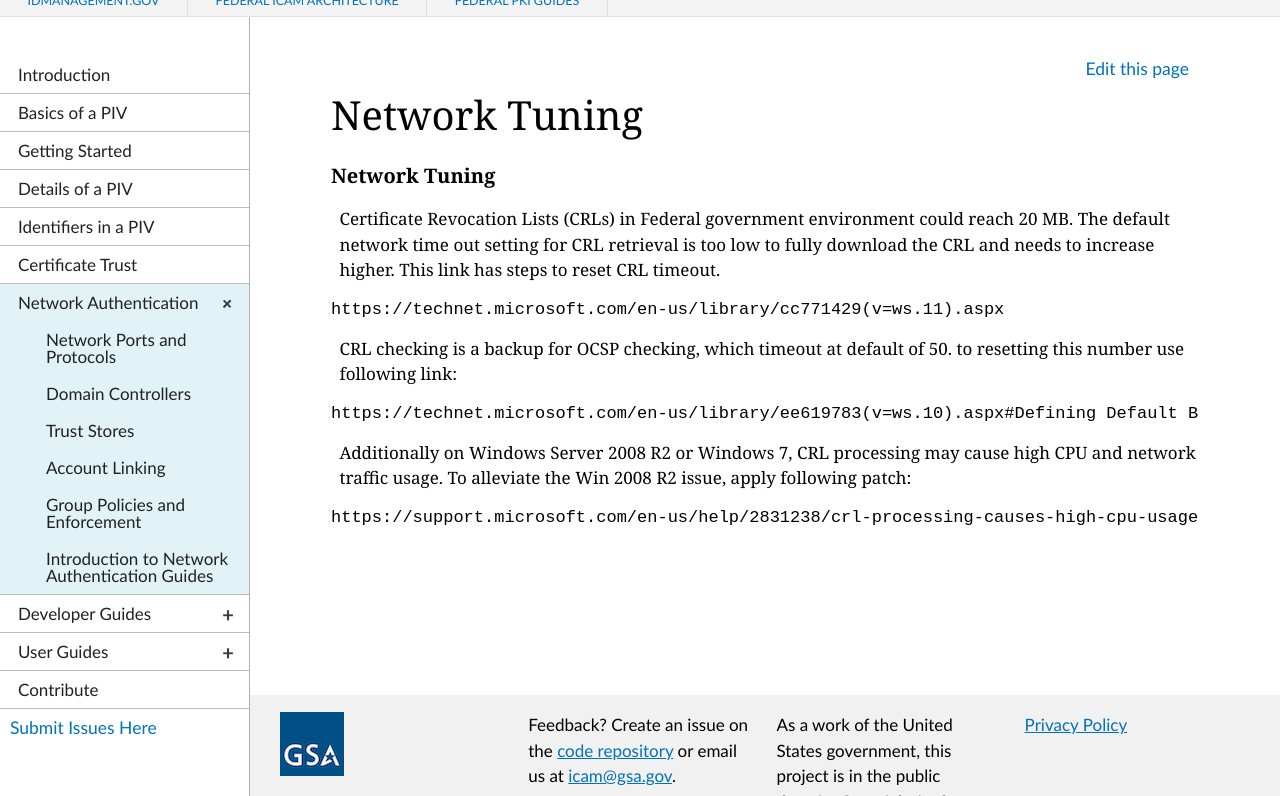
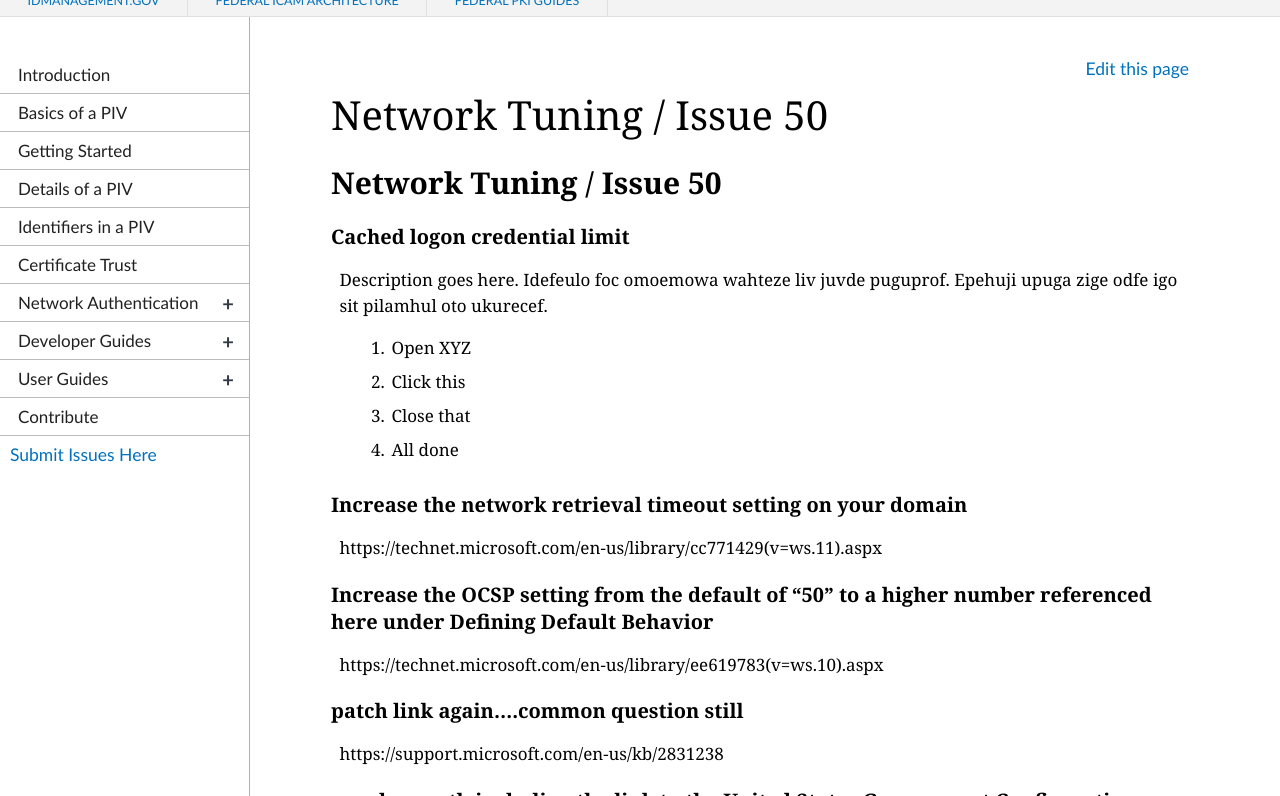
Before and after one commit to GSA/piv-guides, a Jekyll site: the page built from pages/network-tuning.md, in a window 1280 px wide and 900 px high, cut to the strip 104-900 px from the top of the window. Built offline with Jekyll 4.4.1, drawn with Linux system fonts in a browser that asks for light colours; nearby versions of some CDN libraries; our own code applies the rules of GitHub Pages for plain Markdown files; some of the changed text lies outside the part shown.

Commit message:
Update network-tuning.md

```diff
--- a/pages/network-tuning.md
+++ b/pages/network-tuning.md
@@ -1,21 +1,51 @@
+## Network Tuning / Issue 50
+
+
+
+### Cached logon credential limit
+
+Description goes here. Idefeulo foc omoemowa wahteze liv juvde puguprof. Epehuji upuga zige odfe igo sit pilamhul oto ukurecef.
+
+ 1. Open XYZ
+ 2. Click this
+ 3. Close that
+ 4. All done
+
+### Increase the network retrieval timeout setting on your domain
+https://technet.microsoft.com/en-us/library/cc771429(v=ws.11).aspx
+
+### Increase the OCSP setting from the default of “50” to a higher number referenced here under Defining Default Behavior
+https://technet.microsoft.com/en-us/library/ee619783(v=ws.10).aspx
+
+### patch link again….common question still
+https://support.microsoft.com/en-us/kb/2831238
+
+### may be worth including the link to the United States Government Configuration Baseline (USGCB)
+https://usgcb.nist.gov/usgcb_content.html
+
+
+
+## Troubleshooting - Put in separate document
+
 ---
-layout: default
-title: Network Tuning
-collection: networkconfig
-permalink: /network-tuning/
+https://github.com/GSA/piv-guides/issues/49
+
+Error Message:
+The system could not log you on. The requested key container does not exist on the smart card.
+
+Operating System:
+
+Windows 10
+Windows 2008R2, Windows 2012R2
+Remote Desktop
+Only native drivers (Microsoft drivers)
+Repeatable (absolutely happens every time)
+
+Cause :
+There is a problem with the smart card driver. The problem can be seen when trying to connect with terminal server.
+Solution:
+Check using certutil -scinfo that the driver is installed on the server and on the client computer
+
 ---
 
-### Network Tuning
-
-Certificate Revocation Lists (CRLs) in Federal government environment could reach 20 MB. The default network time out setting for CRL retrieval is too low to fully download the CRL and needs to increase higher.
-This link has steps to reset CRL timeout.
-
-	https://technet.microsoft.com/en-us/library/cc771429(v=ws.11).aspx
-
-CRL checking is a backup for OCSP checking, which timeout at default of 50. to resetting this number use following link:
-
-	https://technet.microsoft.com/en-us/library/ee619783(v=ws.10).aspx#Defining Default Behavior
-
-Additionally on Windows Server 2008 R2 or Windows 7, CRL processing may cause high CPU and network traffic usage. To alleviate the Win 2008 R2 issue, apply following patch:
-
-    https://support.microsoft.com/en-us/help/2831238/crl-processing-causes-high-cpu-usage,-heavy-network-traffic,-and-servi
+https://github.com/GSA/piv-guides/issues/21
```
